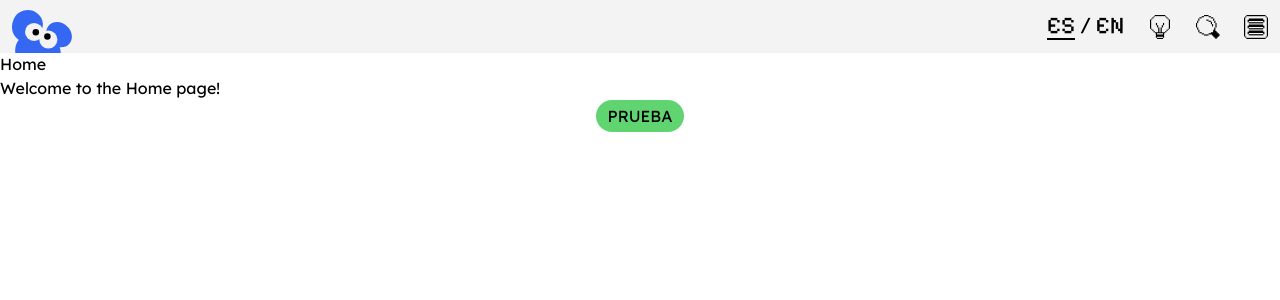
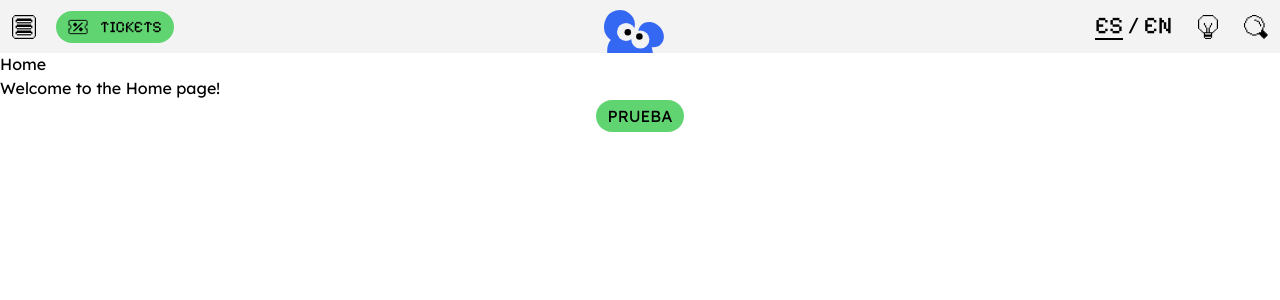
Before and after one commit to monixvision/Zeta-Channel-App, a React (Vite) app: page / in a window 1280 px wide. Shown: the top 300 px of the page. Built offline with nearby package versions, Linux system fonts and the light colour scheme.

Commit message:
hemos hecho la versión md

```diff
--- a/src/components/Header.jsx
+++ b/src/components/Header.jsx
@@ -4,9 +4,10 @@ import logoZeta from '../assets/img/logo-zeta-channel.svg';
 import lightbulbIcon from '../assets/img/icon/icon-lightbulb.svg';
 import searchIcon from '../assets/img/icon/icon-search.svg';
 import menuIcon from '../assets/img/icon/icon-menu.svg';
-/* import ticketIcon from '../assets/img/icon/icon-ticket.svg'; */
+import ticketIcon from '../assets/img/icon/icon-ticket.svg';
 import BottomBar from './BottomBar';
 import PopupMenu from './PopupMenu';
+import Btn from './Btn';
 
 const Header = () => {
 
@@ -42,6 +43,27 @@ const Header = () => {
 
 
       <nav className="bg-light dark:bg-dark text-black dark:text-white flex items-center w-full justify-between px-3 fixed top-0 left-0 z-9999">
+
+        <div className="items-center gap-5 hidden md:flex">
+          <button onClick={() => setpopupIsOpen(!popupIsOpen)}
+            className="w-6 h-6 flex items-center justify-center rounded hover:bg-slate-200 dark:hover:bg-slate-800 cursor-pointer size-6 transition-colors duration-150"
+            aria-label="Menu"
+          >
+            <img alt="Menu Icon" className="h-6 w-6 dark:invert" src={menuIcon} />
+          </button>
+          <Btn
+            text={
+              <div className="flex items-center">
+                <img src={ticketIcon} alt="Icono" className="w-5 h-5 mr-3" />
+                Tickets
+              </div>}
+            variant="solidgreen"
+            size="xs"
+            font="pixel"
+            to="/Tickets"
+          />
+        </div>
+
 
         <div className="pt-2.5">
           {/* intentar hacer que los ojos sigan el ratón con el cursor */}
@@ -94,7 +116,7 @@ const Header = () => {
 
           {/* Hamburger Menu Button */}
           <button onClick={() => setpopupIsOpen(!popupIsOpen)}
-            className="w-6 h-6 flex items-center justify-center rounded hover:bg-slate-200 dark:hover:bg-slate-800 cursor-pointer size-6 transition-colors duration-150"
+            className="w-6 h-6 flex items-center justify-center rounded hover:bg-slate-200 dark:hover:bg-slate-800 cursor-pointer size-6 transition-colors duration-150 md:hidden"
             aria-label="Menu"
           >
             <img alt="Menu Icon" className="h-6 w-6 dark:invert" src={menuIcon} />
@@ -114,4 +136,4 @@ const Header = () => {
 
 export default Header;
 
-/* Hacer la version tablet y pc para dejarlos listos */
+/* TO DO: Hacer la version tablet y pc para dejarlos listos */
```
